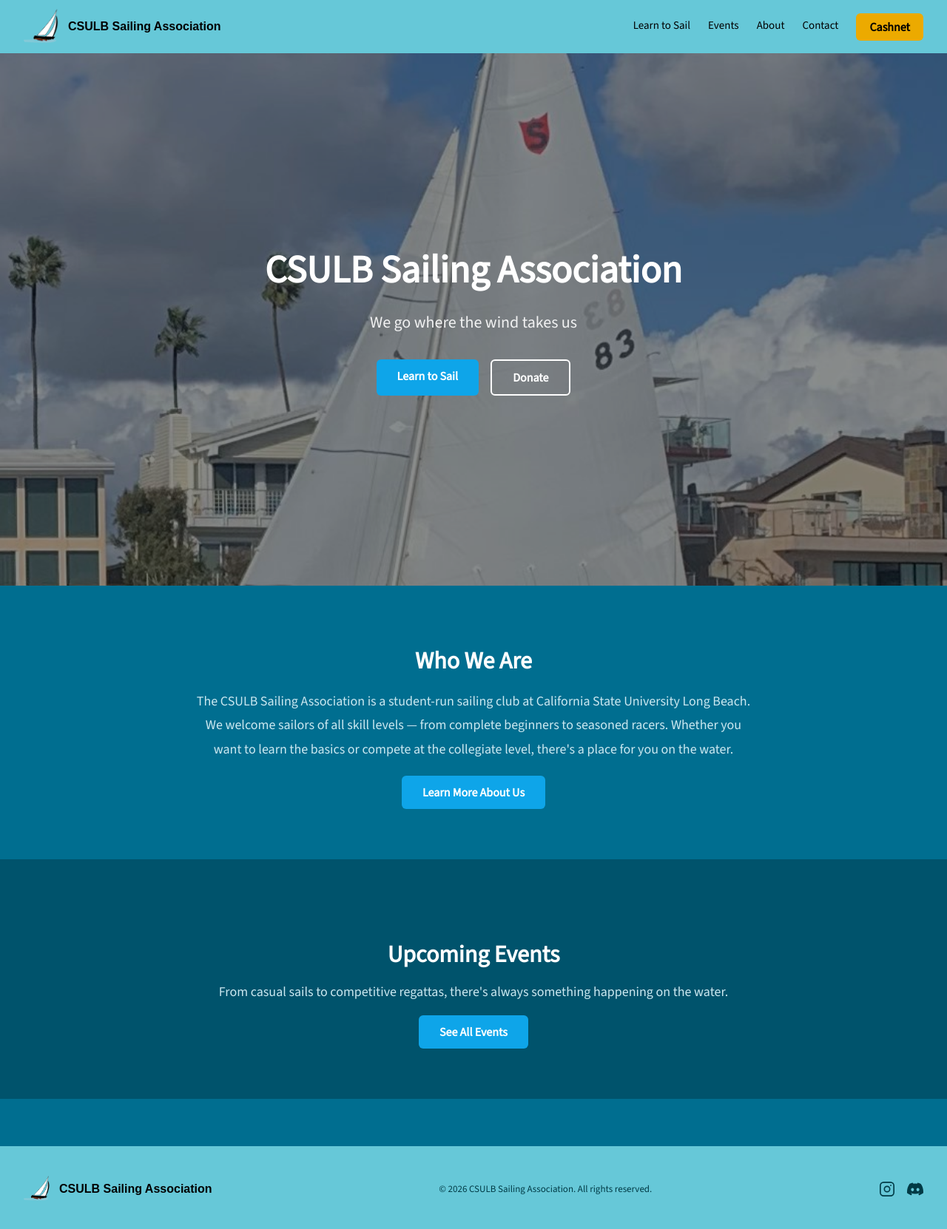
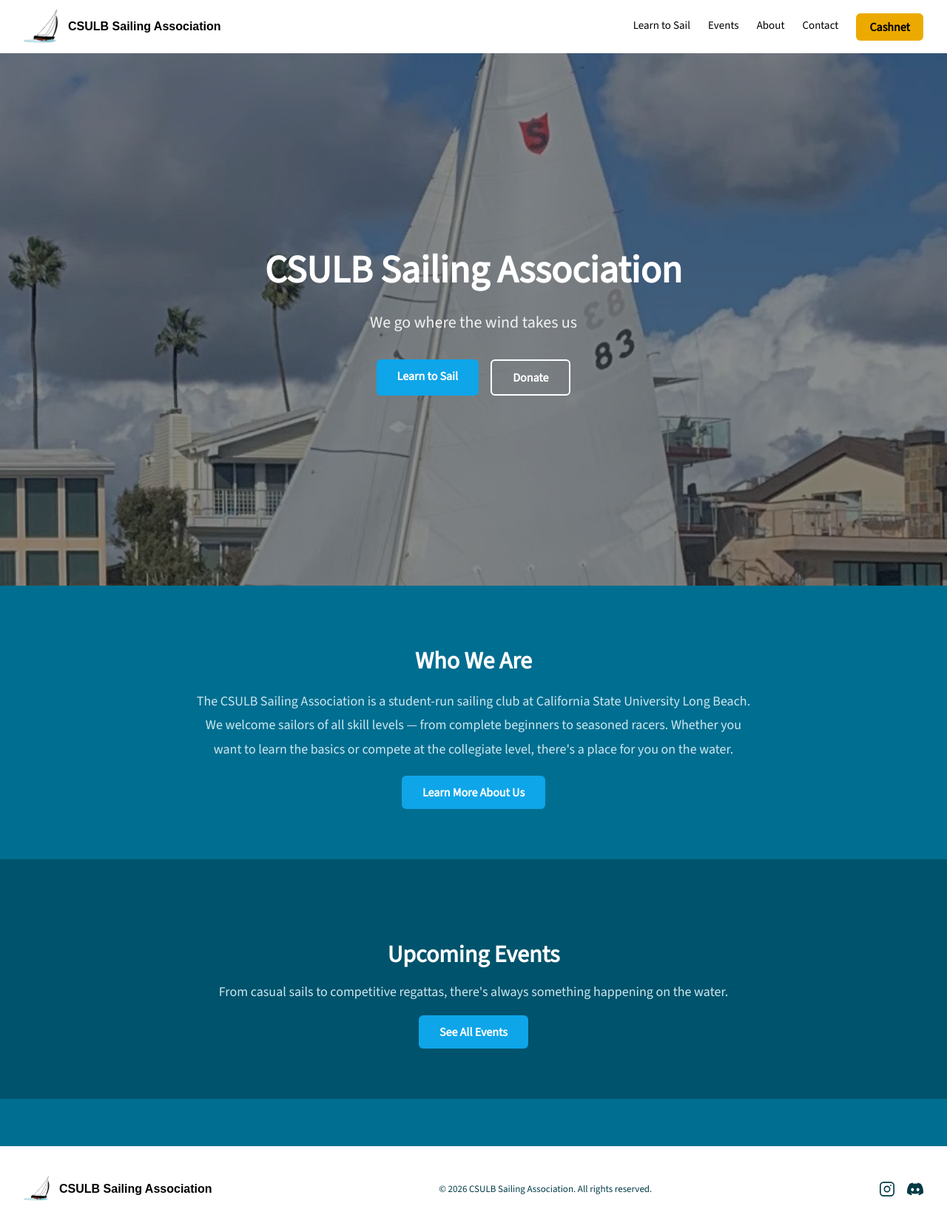
Before and after one commit to InpErros/navis-velata, a Next.js app: page / in a window 1280 px wide. Shown: the top 1662 px of the page at 74% size. Built offline with nearby package versions, Linux system fonts and the light colour scheme; a web font is replaced by a local one.

Commit message:
changing background color to white

```diff
--- a/app/components/NavBar.css
+++ b/app/components/NavBar.css
@@ -1,5 +1,5 @@
 .navbar {
-    background-color: #66C8D8;
+    background-color: #ffffff;
     padding: 12px 32px;
     display: flex;
     align-items: center;
--- a/app/layout.js
+++ b/app/layout.js
@@ -25,7 +25,7 @@
 
         {/* Footer */}
         <footer style={{
-          backgroundColor: '#66C8D8',
+          backgroundColor: '#ffffff',
           padding: '40px 32px',
           marginTop: '64px',
           display: 'flex',
```
